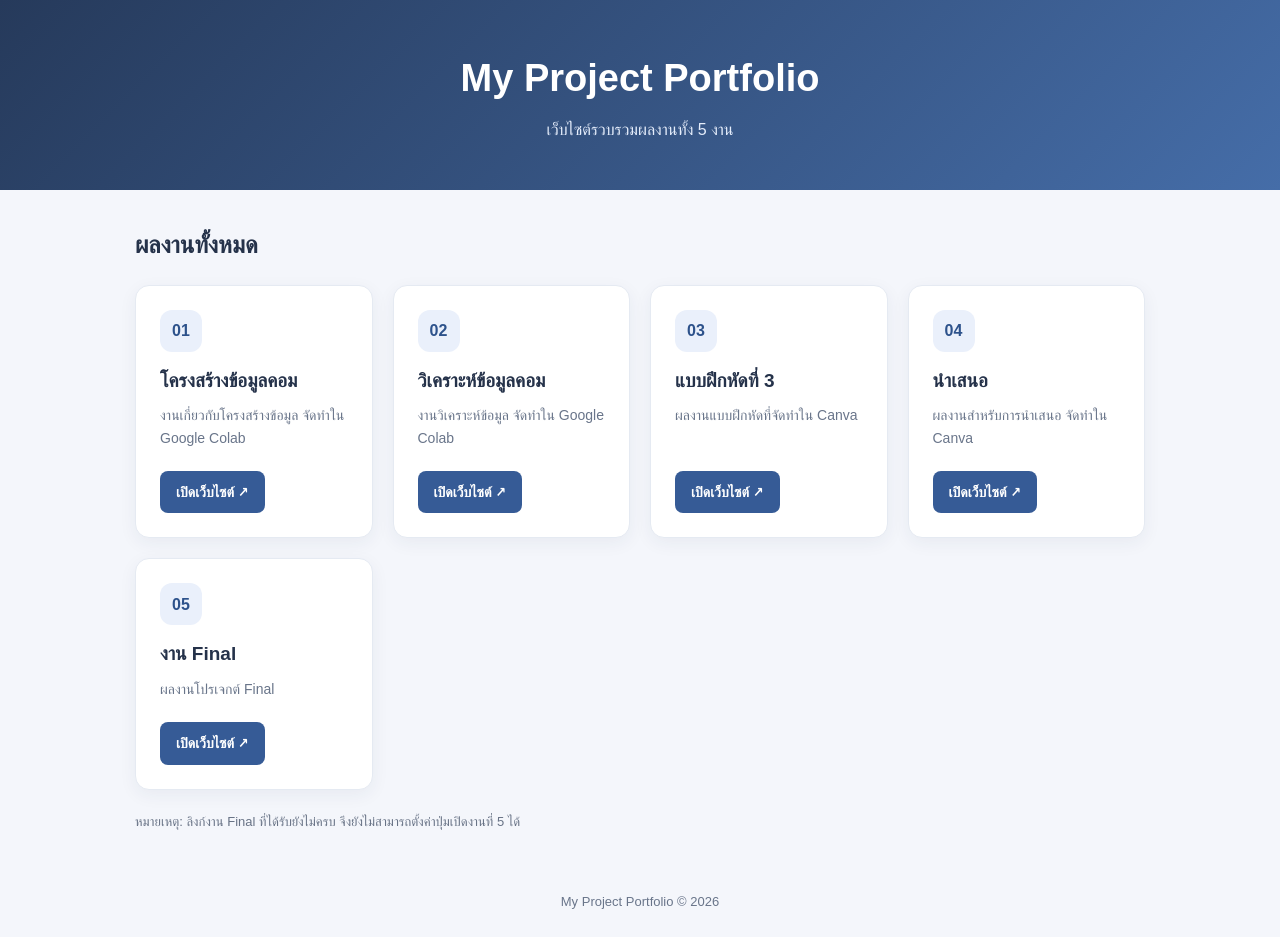
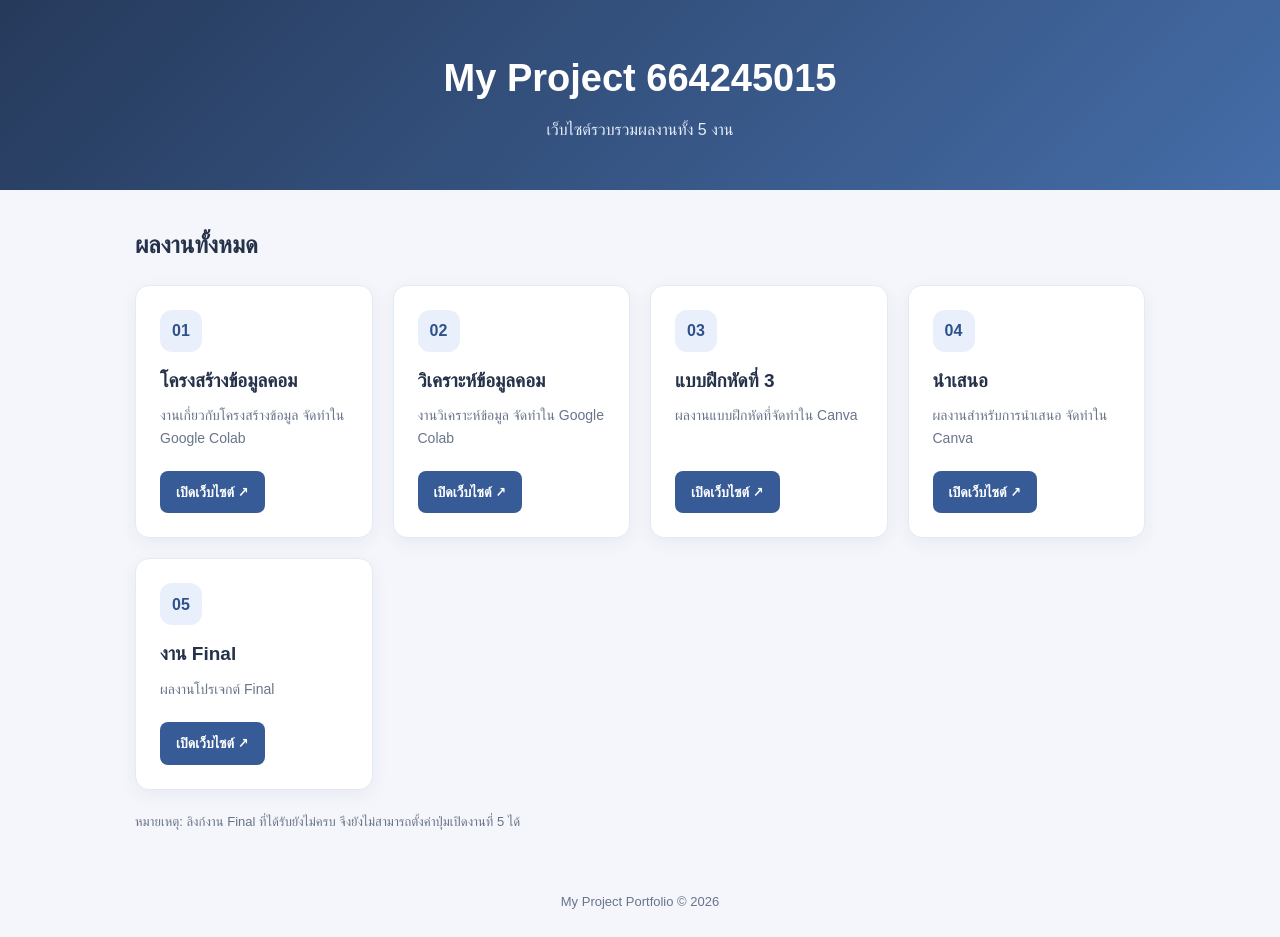
Before and after one commit to snxwball/Computer-recommend, a plain HTML site: page index.html in a window 1280 px wide. Drawn offline with Linux system fonts and the light colour scheme.

Commit message:
Update index.html

```diff
--- a/index.html
+++ b/index.html
@@ -71,7 +71,7 @@
 </head>
 <body>
   <header>
-    <h1>My Project Portfolio</h1>
+    <h1>My Project 664245015</h1>
     <p>เว็บไซต์รวบรวมผลงานทั้ง 5 งาน</p>
   </header>
 
```
